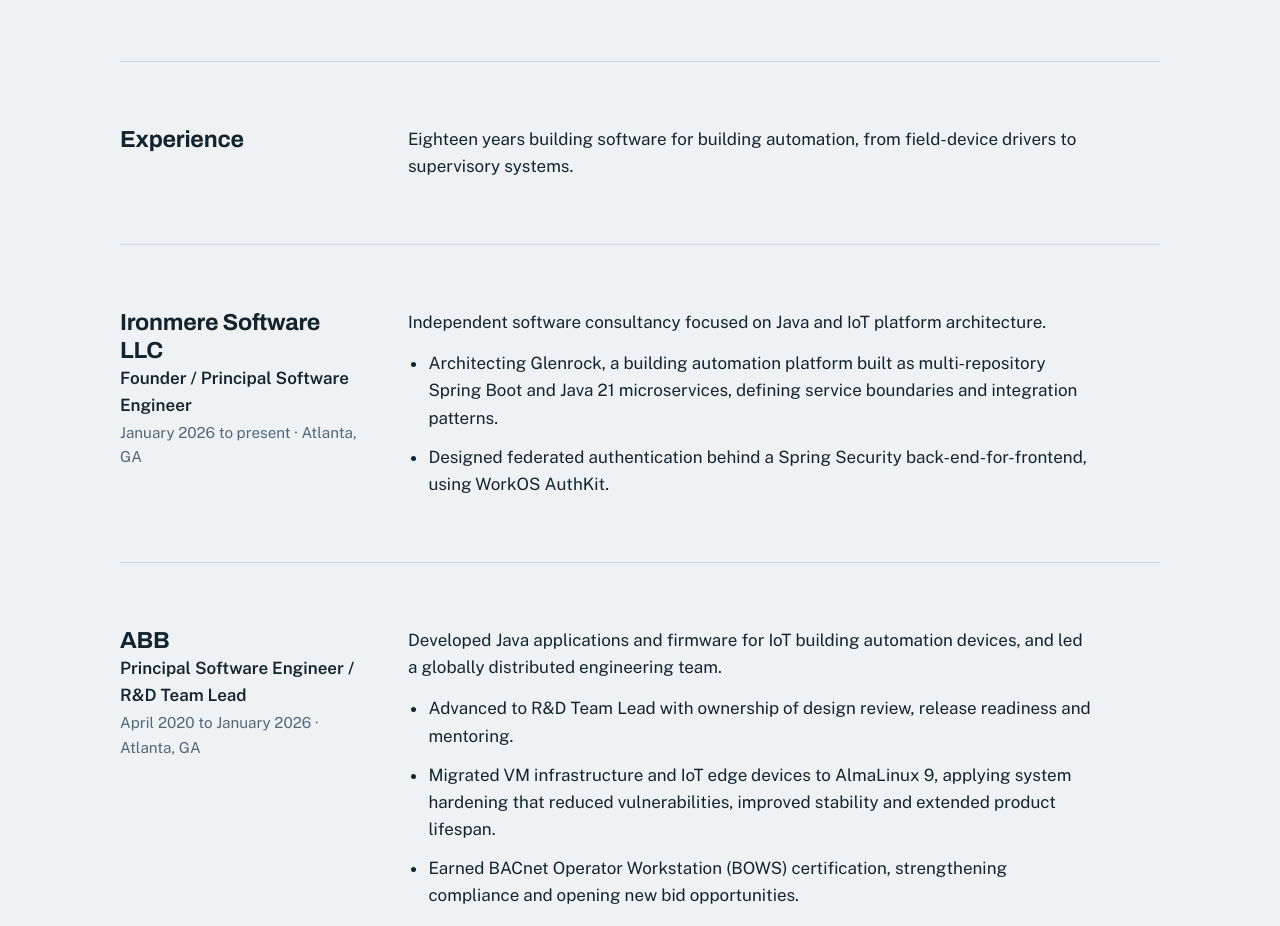
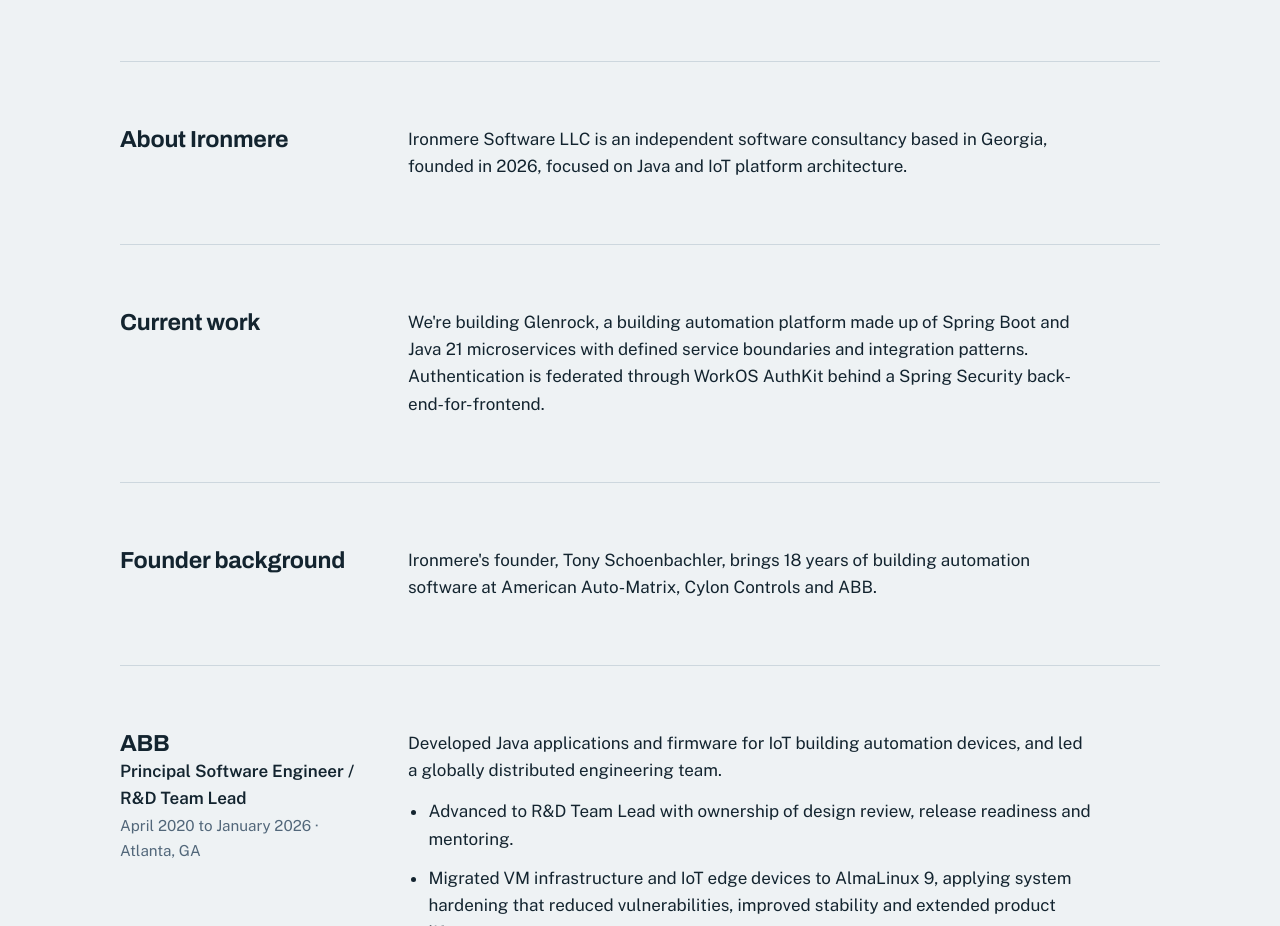
Before and after one commit to tschoenbachler/ironmere-site, a plain HTML site: page index.html in a window 1280 px wide. Shown: the part 2027-2953 px from the top of the page. Drawn offline with nearby package versions, Linux system fonts and the light colour scheme.

Commit message:
Revise experience and current work sections in index.html
Updated sections to reflect current work and founder background.

```diff
--- a/index.html
+++ b/index.html
@@ -191,26 +191,26 @@
   </section>
 
   <section class="cols">
-    <h2>Experience</h2>
+    <h2>About Ironmere</h2>
     <div>
-      <p>Eighteen years building software for building automation, from field-device drivers to supervisory systems.</p>
+      <p>Ironmere Software LLC is an independent software consultancy based in Georgia, founded in 2026, focused on Java and IoT platform architecture.</p>
     </div>
   </section>
 
-  <section class="cols job">
+  <section class="cols">
+    <h2>Current work</h2>
     <div>
-      <h2>Ironmere Software LLC</h2>
-      <p class="role">Founder / Principal Software Engineer</p>
-      <p class="when">January 2026 to present · Atlanta, GA</p>
-    </div>
-    <div>
-      <p class="summary">Independent software consultancy focused on Java and IoT platform architecture.</p>
-      <ul>
-          <li>Architecting Glenrock, a building automation platform built as multi-repository Spring Boot and Java 21 microservices, defining service boundaries and integration patterns.</li>
-          <li>Designed federated authentication behind a Spring Security back-end-for-frontend, using WorkOS AuthKit.</li>
-      </ul>
+      <p>We're building Glenrock, a building automation platform made up of Spring Boot and Java 21 microservices with defined service boundaries and integration patterns. Authentication is federated through WorkOS AuthKit behind a Spring Security back-end-for-frontend.</p>
     </div>
   </section>
+
+  <section class="cols">
+    <h2>Founder background</h2>
+    <div>
+      <p>Ironmere's founder, Tony Schoenbachler, brings 18 years of building automation software at American Auto-Matrix, Cylon Controls and ABB.</p>
+    </div>
+  </section>
+
   <section class="cols job">
     <div>
       <h2>ABB</h2>
```
